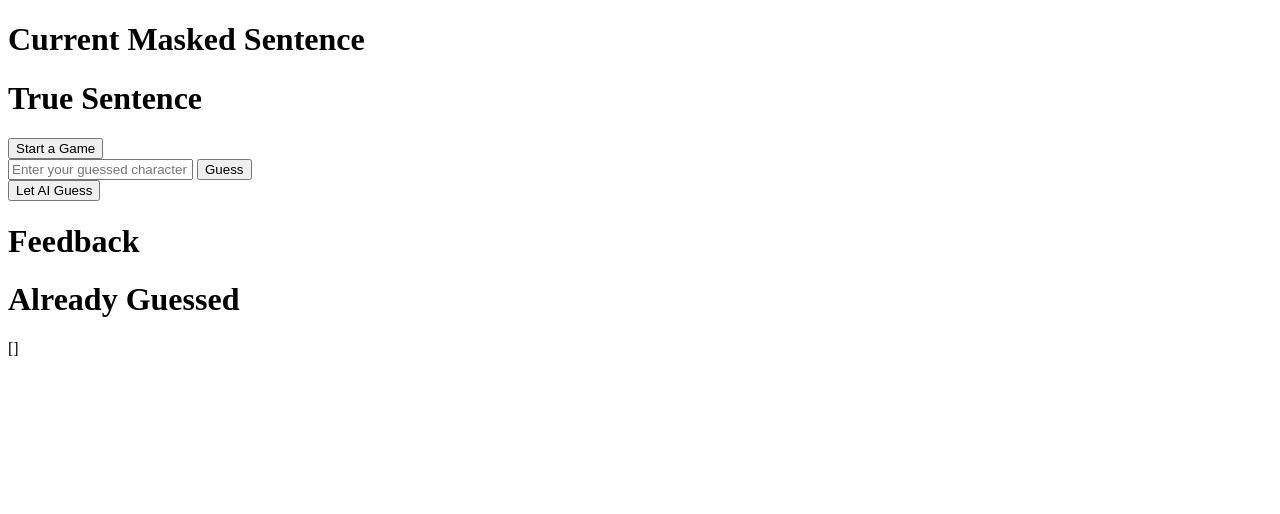
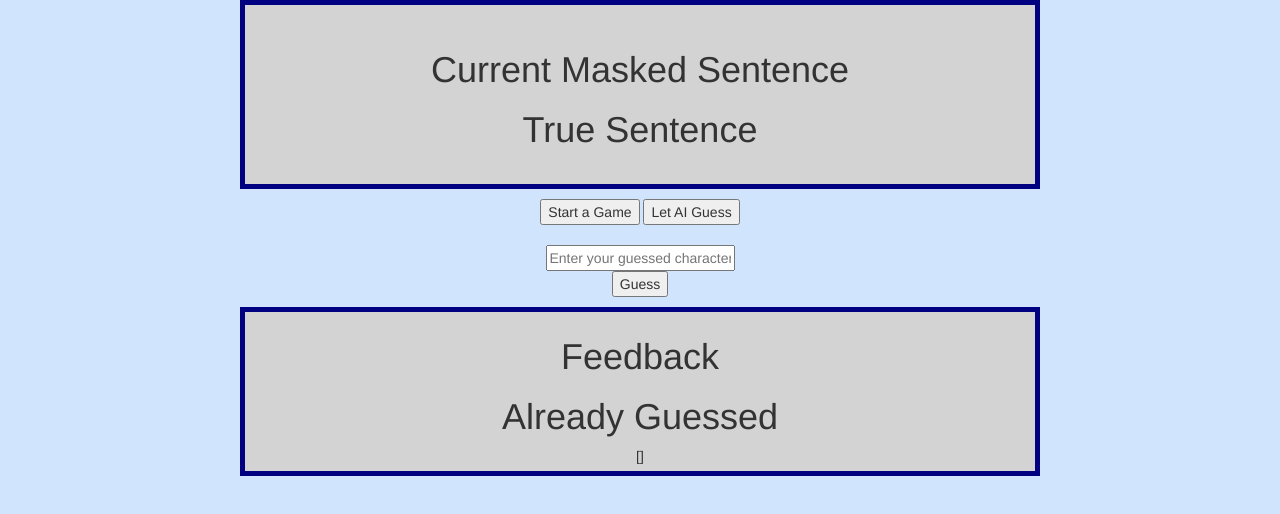
Before and after one commit to victordion/hangman, a plain HTML site: page client/game.html in a window 1280 px wide. Drawn offline with nearby package versions, Linux system fonts and the light colour scheme.

Commit message:
Add css file

```diff
--- a/client/game.html
+++ b/client/game.html
@@ -2,27 +2,32 @@
 <html ng-app = "hangmanApp">
   <head>
     <script src="https://ajax.googleapis.com/ajax/libs/angularjs/1.4.6/angular.min.js"></script>
+    <link rel="stylesheet" href="http://netdna.bootstrapcdn.com/bootstrap/3.1.1/css/bootstrap.min.css">
+    <link rel="stylesheet" href="http://netdna.bootstrapcdn.com/bootstrap/3.1.1/css/bootstrap-theme.min.css">
+    <link rel="stylesheet" href="hangman.css">
   </head>
   <body ng-controller = "hangmanCtrl">
-    <div>
+    <div class = status>
       <h1> Current Masked Sentence</h1>
       <p> {{masked_sentence}} </p>
       <h1> True Sentence</h1>
       <p> {{true_sentence}} </p>
     </div>
-    <div>
+    <div class = "control">
       <button type="button" ng-click="requestSentence()"> Start a Game </button>
+      <button type="button" ng-click="requestAIGuess()"> Let AI Guess </button>
+      <br>
       <br>
       <input type="text" ng-model="guessed_content" placeholder="Enter your guessed character here">
+      <br>
       <button type="button" ng-click="checkGuessedContent()"> Guess </button>
       <br>
-      <button type="button" ng-click="requestAIGuess()"> Let AI Guess </button>
-      <br>
+    </div>
+    <div class = "feedback">
       <h1> Feedback </h1>
       <p> {{feedback}} </p>
       <h1> Already Guessed </h1>
       <p> {{wrong_guesses}} </p>
-    </div>
     </div>
 
     <script>
@@ -50,19 +55,20 @@
             headers: {'Content-Type': undefined },
             data:{'request_type':'request_sentence'}
           }
-
+         /*
           $http(req).then(function(response){
             var json = response.data;
             var obj = JSON.parse(json);
             masked_sentence = obj['masked_sentence'];
             true_sentence = obj['true_sentence'];
           });
-          /*
+          */
+
           true_sentence =  'i am a good man';
           masked_sentence ='? ?? ? ???? ???';
           $scope.masked_sentence = masked_sentence;
           $scope.true_sentence = true_sentence;
-          */
+
         };
 
 	     $scope.requestAIGuess = function() {
--- /dev/null
+++ b/client/hangman.css
@@ -0,0 +1,36 @@
+body {
+  background-color: #d0e4fe;
+}
+
+.status {
+  background-color: lightgrey;
+  width: 800px;
+  padding: 25px;
+  border: 5px solid navy;
+  margin: auto;
+  text-align: center;
+}
+
+.feedback {
+  background-color: lightgrey;
+  width: 800px;
+  padding: 5px;
+  border: 5px solid navy;
+  margin: auto;
+  text-align: center;
+}
+
+.control {
+  margin: auto;
+  width: 60%;
+  padding: 10px;
+  text-align: center;
+}
+
+.button {
+  margin: 0 auto;
+}
+
+p {
+  margin: 0 auto;
+}
```
Also changed, not shown: 1 other file.
